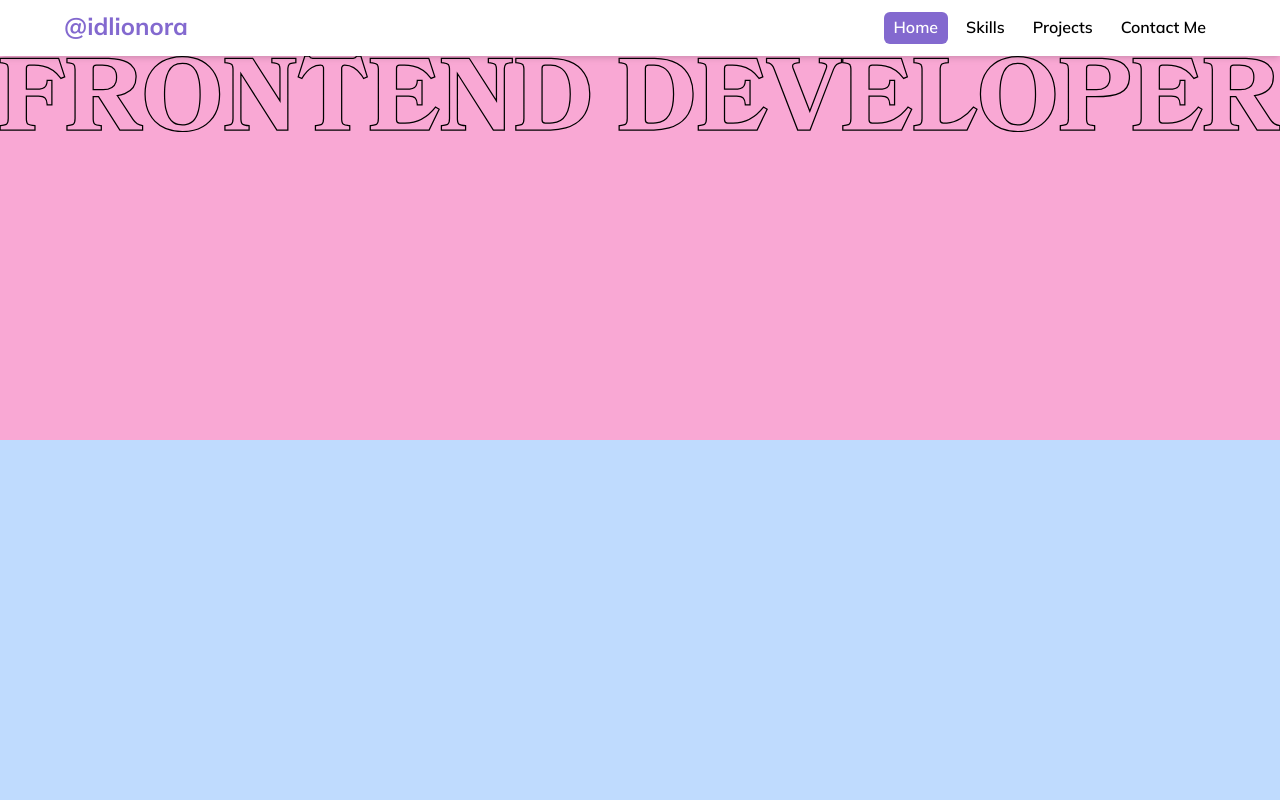
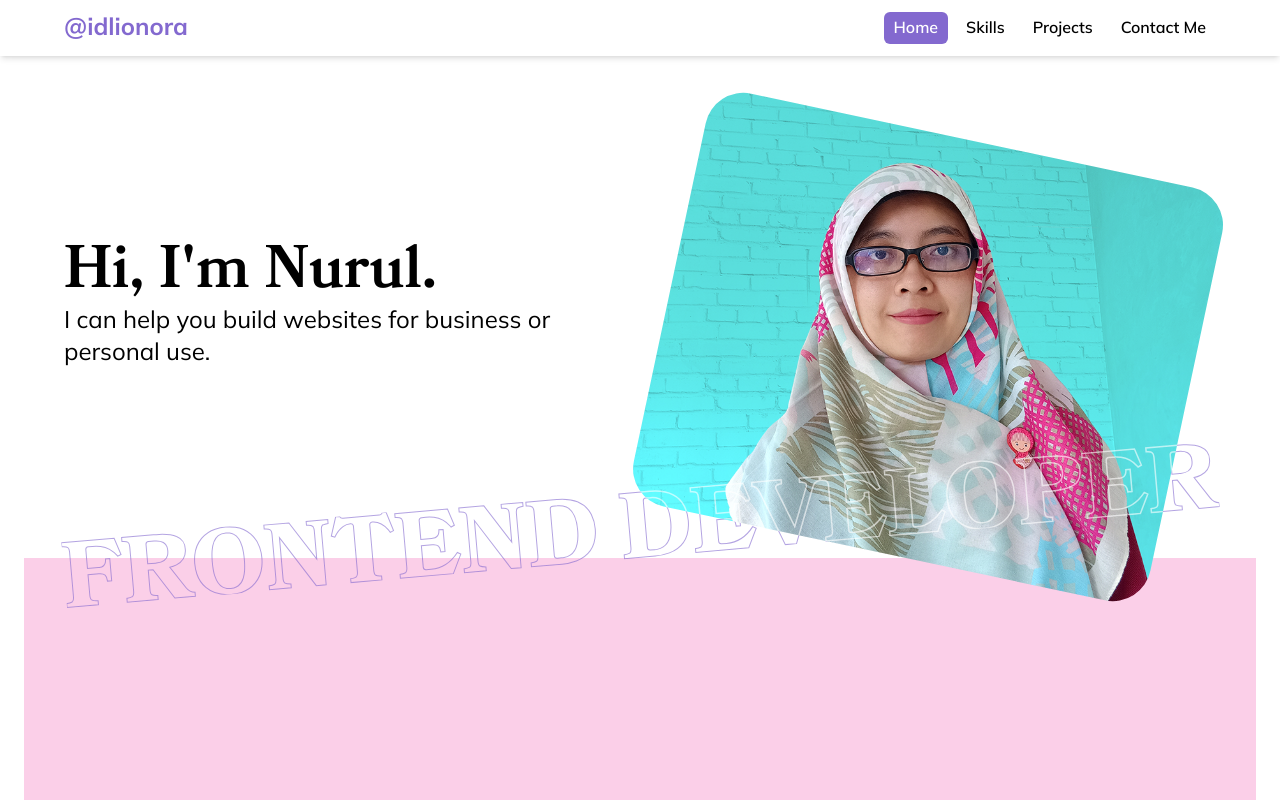
Before and after one commit to idlionora/idlionora.github.io, a React (Vite) app: page / in a window 1280 px wide. Shown: the top 800 px of the page. Built offline with nearby package versions, Linux system fonts and the light colour scheme.

Commit message:
feat(Home): add about section

```diff
--- a/src/App.jsx
+++ b/src/App.jsx
@@ -1,22 +1,75 @@
 import Navbar from './components/Navbar';
 import ProfileTitle from './assets/ProfileTitle';
-import './App.css'
-
+import imgProfile from './assets/img-profile.png';
+import './App.css';
 
 function App() {
-  return (
+	return (
 		<>
 			<Navbar />
-			<main className='pt-14'>
-				<section id="about" className='w-full h-96 bg-pink-300 text-blue-400'>
-					<ProfileTitle width="100%"/>
+			<main className="pt-14 w-full overflow-x-hidden ">
+				<section id="about" className="w-full flex flex-col items-center px-4 md:px-6">
+					<div id="banner-container" className=" w-full max-w-6xl relative">
+						<div
+							id="bannertext-container"
+							className="flex flex-col items-center text-center mt-20 mb-14 sm:text-left sm:my-0 sm:w-1/2 sm:absolute sm:top-1/2 sm:translate-y-[-50%] z-[5] "
+						>
+							<h1 className="w-full text-5xl sm:text-4xl md:text-5xl lg:text-6xl">
+								Hi, I&apos;m&nbsp;Nurul.
+							</h1>
+							<p className="max-w-[470px] sm:max-w-full text-xl sm:text-lg sm:font-medium md:text-xl lg:text-2xl lg:font-normal">
+								I can help you build websites for business or personal&nbsp;use.
+							</p>
+						</div>
+						<div
+							id="bannerpic-container"
+							className=" flex justify-end relative"
+						>
+							<div className="absolute w-11/12 sm:w-[45.8333%] pt-[73.333%] sm:pt-[36.6667%] rounded-[2.4rem] mr-[4.1667%] sm:mr-[2.0833%] sm:mt-16 lg:mt-20 rotate-12">
+								<div className="absolute left-[-4.5%] sm:left-[-114.8%] lg:left-[-114%] top-[1.05rem] sm:top-[-0.95rem] md:top-[-0.75rem] lg:top-[-0.2rem] rotate-[-12deg] w-[109.091%] sm:w-[218.189%] h-full sm:h-[128.62%] md:h-[124.11%] lg:h-[118.94%] opacity-60 mt-[-1rem]">
+									<div className="absolute w-screen right-1/2 translate-x-1/2 flex justify-center bottom-0">
+										<ProfileTitle
+											width="100%"
+											rotate={-5}
+											divClass="w-[95%] max-w-[72.3125rem]"
+											stroke="#8369cf"
+										/>
+									</div>
+								</div>
+							</div>
+							<div className="w-11/12 sm:w-[45.8333%] pt-[73.333%] sm:pt-[36.6667%] rounded-[2.4rem] float-right mr-[4.1667%] sm:mr-[2.0833%] sm:mt-16 lg:mt-20 relative rotate-12 overflow-hidden">
+								<div className="absolute w-[113.1254%] bottom-1/2 translate-y-1/2 right-1/2 translate-x-1/2 rotate-[-12deg]">
+									<img
+										src={imgProfile}
+										alt="Profile Picture"
+										className="absolute w-[120%] top-1/2 translate-y-[-50%]"
+									/>
+								</div>
+								<div className="absolute left-[-4.5%] sm:left-[-114.8%] lg:left-[-114%] top-[1.05rem] sm:top-[-0.95rem] md:top-[-0.75rem] lg:top-[-0.2rem] rotate-[-12deg] w-[109.091%] sm:w-[218.189%] h-full sm:h-[128.62%] md:h-[124.11%] lg:h-[118.94%] opacity-60 mt-[-1rem]">
+									<div className="absolute w-screen right-1/2 translate-x-1/2 flex justify-center bottom-0">
+										<ProfileTitle
+											width="100%"
+											rotate={-5}
+											divClass="w-[95%] max-w-[72.3125rem]"
+											stroke="#ffffff"
+											strokeWidth='1.5'
+										/>
+									</div>
+								</div>
+							</div>
+						</div>
+					</div>
+					<div id="aboutme-container" className='bg-pink-200 h-96 w-full'></div>
 				</section>
-				<section id="skills" className='w-full h-96 bg-blue-200'></section>
-				<section id="projects" className='w-full h-96 bg-yellow-100'></section>
-				<section id="contact-me" className='w-full h-96 bg-theme-purple opacity-30'></section>
+				<section id="skills" className="w-full h-96 "></section>
+				<section id="projects" className="w-full h-96 bg-yellow-100"></section>
+				<section
+					id="contact-me"
+					className="w-full h-96 bg-theme-purple opacity-30"
+				></section>
 			</main>
 		</>
-  );
+	);
 }
 
-export default App
+export default App;
--- a/src/assets/ProfileTitle.jsx
+++ b/src/assets/ProfileTitle.jsx
@@ -1,15 +1,15 @@
 const ProfileTitle = ({
+	divClass= 'w-full',
 	width = '1248.5px',
-	height = false, // originally 73.702px
 	rotate = 0,
 	fill = 'none',
 	stroke = '#000000',
-	strokeWidth = '1.25',
+	strokeWidth = '1',
 }) => {
 	return (
+		<div className={`${divClass} flex justify-center items-center`}>
 			<svg
 				width={width}
-			height={height}
 				viewBox="0 0 1248.5 73.702"
 				xmlns="http://www.w3.org/2000/svg"
 				transform={`rotate(${rotate})`}
@@ -25,6 +25,7 @@ const ProfileTitle = ({
 					vectorEffect="non-scaling-stroke"
 				/>
 			</svg>
+		</div>
 	);
 };
 
```
Lines whose indentation alone changed are shown as unchanged.
